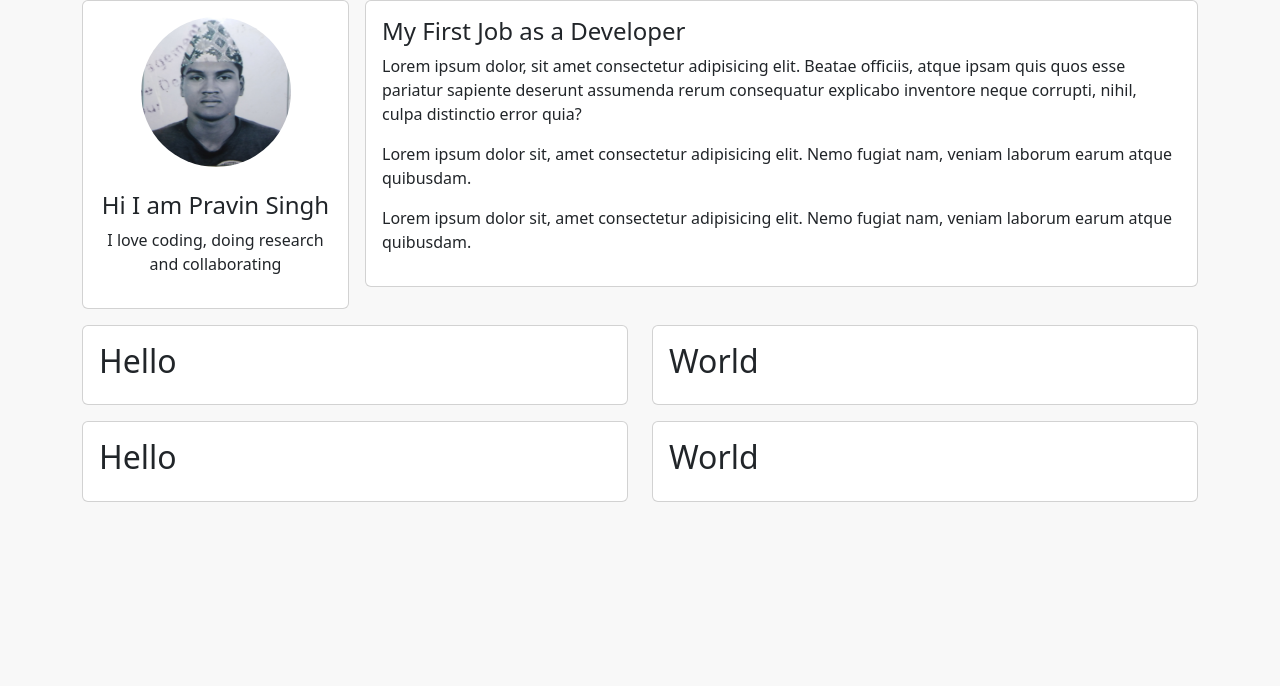
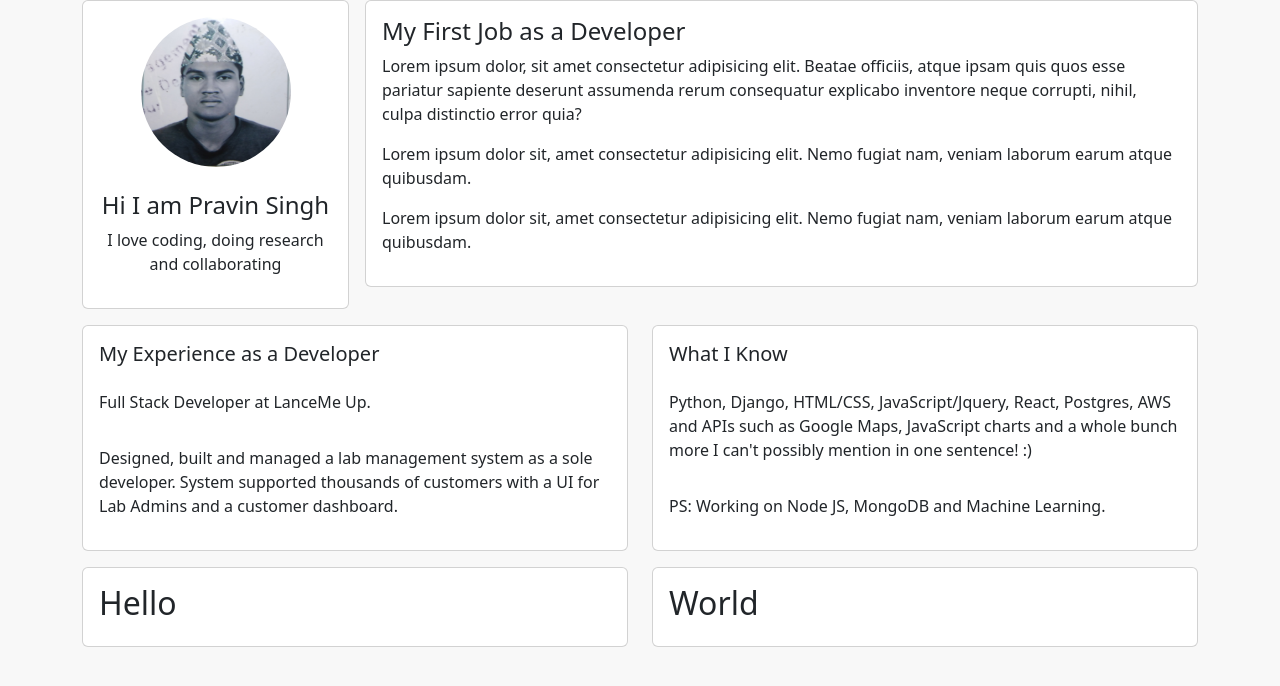
Before and after one commit to itsmepravin/sample-resume, a Django app: page / in a window 1280 px wide. Shown: the top 686 px of the page. Run offline with Django 4.2, Linux system fonts and the light colour scheme.

Commit message:
experience and stacks

```diff
--- a/base/templates/base/home.html
+++ b/base/templates/base/home.html
@@ -65,12 +65,26 @@
 
       <div class="row">
         <div class="col-md-6">
-          <div class="card card-body">
-            <h2>Hello</h2>
+          <div class="card card-body gap-3">
+            <h5>My Experience as a Developer</h5>
+            <p>Full Stack Developer at LanceMe Up.</p>
+            <p>
+              Designed, built and managed a lab management system as a sole
+              developer. System supported thousands of customers with a UI for
+              Lab Admins and a customer dashboard.
+            </p>
           </div>
         </div>
         <div class="col-md-6">
-          <div class="card card-body"><h2>World</h2></div>
+          <div class="card card-body gap-3">
+            <h5>What I Know</h5>
+            <p>
+              Python, Django, HTML/CSS, JavaScript/Jquery, React, Postgres, AWS
+              and APIs such as Google Maps, JavaScript charts and a whole bunch
+              more I can't possibly mention in one sentence! :)
+            </p>
+            <p>PS: Working on Node JS, MongoDB and Machine Learning.</p>
+          </div>
         </div>
       </div>
 
```
